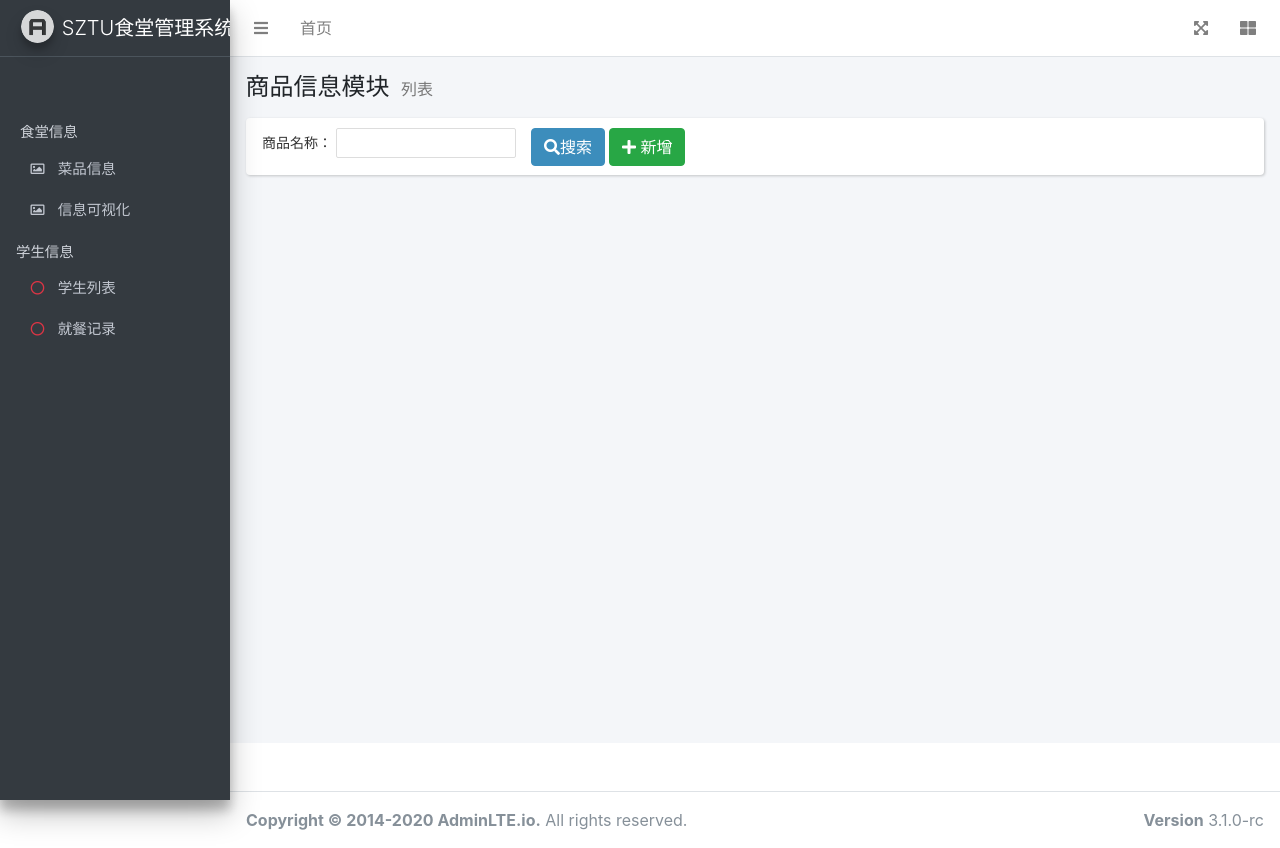
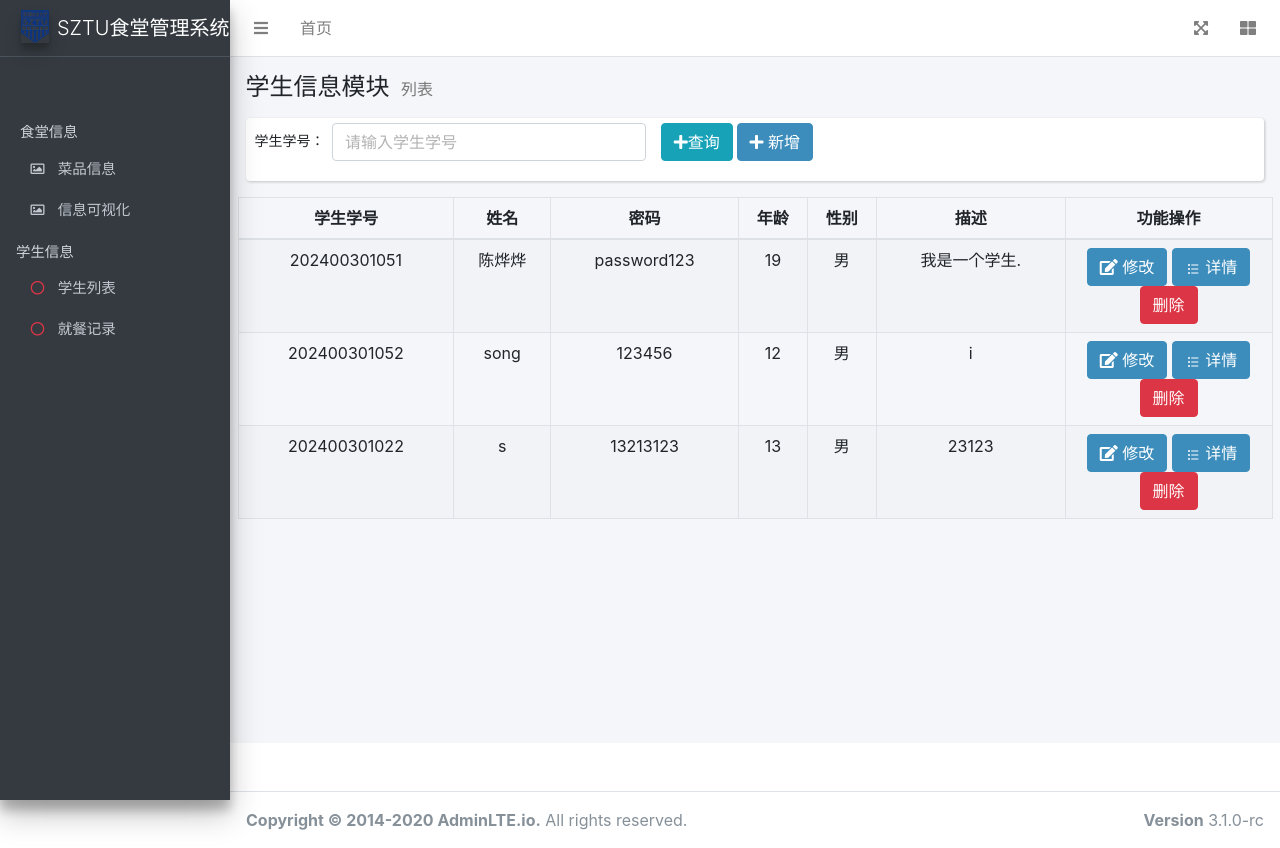
Before and after one commit to CutrelyAlex/2024CS-Python, a Flask app: page /stu/stu_list in a window 1280 px wide. Run offline with Flask 3, Linux system fonts and the light colour scheme; some libraries are stand-ins or nearby versions.

Commit message:
完成Dish视图

```diff
--- a/Debug.py
+++ b/Debug.py
@@ -2,6 +2,3 @@ import datetime
 from Core.DishController import DishController
 from Core.StudentController import StudentController, DiningInfo
 from Core.Studentevaluation import *
-
-stuController = StudentController()
-stuController.add_student("song", "202400301052", "123456", {"age":12, "gender":"Male", "description":"i"}, [])
--- a/Views/apps/Dish.py
+++ b/Views/apps/Dish.py
@@ -61,19 +61,23 @@ def dish_add():
 '''修改菜品'''
 @dish_bp.route('/dish_edit/<dish_id>', methods=['GET', 'POST'])
 def dish_edit(dish_id):
+    dish_id = dish_id.strip("()").split(",")
+    dish_obj = dishInit.find_dish_by_location(eval(dish_id[1]), eval(dish_id[0]))[0] # 根据菜名获得菜品全部信息
     if request.method == 'GET':
-        dish_obj = dishInit.find_dish_by_name(dish_id)[0] # 根据菜名获得菜品全部信息
+        print(dish_obj)
         f = DishForm()
-        con_allergens = ""  # 将lsit:allergens --> str:allergens
-        for show in dish_obj.allergens:
-            con_allergens = con_allergens + " " + show
-        f.name.data = dish_obj.name
+        str_allergen = "" # 将allergens列表形式转换成字符串输出
+        for allergen in dish_obj.allergens:
+            str_allergen += " " + allergen
+        str_allergen = str_allergen.strip()
+        # f.name.data = dish_obj.name
         f.category.data = dish_obj.category
         f.img_url.data = dish_obj.image_url
         f.calories.data = dish_obj.calories
         f.price.data = dish_obj.price
-        f.location.data = dish_obj.location
-        f.allergens.data = con_allergens
+        # f.location.data = dish_obj.location
+        f.allergens.data = str_allergen
+        f.description.data = dish_obj.description
         return render_template('MangerDish/edit.html', form=f)
     elif request.method == 'POST':
         f = DishForm(request.form)
@@ -82,10 +86,9 @@ def dish_edit(dish_id):
             img = request.files['img_url']
             if img.filename != '':
                 img.save(os.path.join(UPLOAD_FOLDER,img.filename))
-
             toListAllergens = f.allergens.data.split()
-            dishInit.update_dish(location=f.location.data, name=f.name.data, price=f.price.data,
-                                 category=f.calories.data, image_url=request.files['img_url'].filename, calories=f.calories.data,
+            dishInit.update_dish(location=eval(dish_id[1]),name=eval(dish_id[0]), price=f.price.data,
+                                 category=f.category.data, image_url=request.files['img_url'].filename, calories=f.calories.data,
                                  allergens=toListAllergens, description=f.description.data)
             return redirect(url_for('dish.dish_list'))
         else:
--- a/Views/apps/Stu.py
+++ b/Views/apps/Stu.py
@@ -9,7 +9,19 @@ stuInit = StudentController()
 '''学生列表'''
 @stu_bp.route('/stu_list', methods=['GET','POST'])
 def stu_list():
-   return render_template("MangerStu/index.html")
+    if request.method == 'GET':
+        studetns = stuInit.get_all_students()
+        return render_template('MangerStu/index.html', students=studetns)
+    elif request.method == 'POST':
+        find = request.form.get("IdorName")
+        if find:
+            students = stuInit.find_student_by_id(find)
+            if  not students:
+                students = stuInit.find_student_by_name(find)
+        else:
+            students = stuInit.get_all_students()
+        return render_template("MangerStu/index.html", students=students)
+
 
 '''新增学生'''
 @stu_bp.route('/stu_add', methods=['GET', 'POST'])
@@ -20,6 +32,9 @@ def stu_add():
         if stu_id:
             flash("学号重复，请查询")
             return render_template("MangerStu/add.html", form=f)
+        elif f.gender.data == "-1":
+            flash("性别不能为空")
+            return render_template("MangerStu/add_html", form=f)
         else:
             stuInit.add_student(location=f.student_id.data, name=f.name.data,
             student_id=f.student_id.data, password=f.password.data,profile=int(f.age.data),
@@ -28,9 +43,20 @@ def stu_add():
     return render_template('MangerStu/add.html', form=f)
 
 
-@stu_bp.route("/stu_edit", methods=['GET', 'POST'])
-def stu_edit():
-    pass
+@stu_bp.route("/stu_edit/<stu_id>", methods=['GET', 'POST'])
+def stu_edit(stu_id):
+    if request.method == 'GET':
+        stu_obj = stuInit.find_student_by_id(stu_id)
+        f = StuForm()
+        f.student_id.data = stu_obj.student_id
+        f.name.data = stu_obj.name
+        f.password.data = stu_obj.password
+        f.age.data = stu_obj.profile.age
+        f.gender.data = stu_obj.profile.gender
+        f.description.data = stu_obj.profile.description
+        return render_template('MangerStu/edit.html', form=f)
+    elif request.method == 'POST':
+        pass
 
 '''删除学生信息'''
 @stu_bp.route('/stu_del', methods=['GET','POST'])
--- a/Views/forms.py
+++ b/Views/forms.py
@@ -1,4 +1,4 @@
-from wtforms import StringField, TextAreaField, SelectField,FileField, FloatField,DateTimeField
+from wtforms import StringField, TextAreaField, SelectField,FileField,FloatField,DateTimeField,IntegerField
 from flask_wtf import FlaskForm
 from flask_wtf.file import FileAllowed
 from wtforms.validators import Length, DataRequired
@@ -34,7 +34,7 @@ class DishForm(FlaskForm):
 
     description = TextAreaField(label="菜品详情",
                 validators=[DataRequired()],
-                render_kw={"class":"form-control", "placeholder":"菜品描述和上传图片", "rows":5, "cols":50})
+                render_kw={"class":"form-control", "placeholder":"请输入菜的描述", "rows":5, "cols":50})
 
 
 class StuForm(FlaskForm):
@@ -55,7 +55,7 @@ class StuForm(FlaskForm):
     validators=[DataRequired(message="密码不能为空")],
     render_kw={"class":"form-control", "placeholder":"请输入密码"})
 
-    age = StringField(label="学生年龄",
+    age = IntegerField(label="学生年龄",
     validators=[DataRequired(message="学生年龄不能为空")],
     render_kw={"class":"form-control", "placeholder":"请输入年龄"})
 
--- a/Views/templates/MangerDish/index.html
+++ b/Views/templates/MangerDish/index.html
@@ -57,6 +57,7 @@
                     <tr>
                         <th>位置</th>
                         <th>菜名</th>
+                        <th>种类</th>
                         <th>价格</th>
                         <th>热量</th>
                         <th>材料</th>
@@ -70,13 +71,14 @@
                         <tr>
                             <td>{{ dish.location }}</td>
                             <td>{{ dish.name }}</td>
+                            <td>{{ dish.category }}</td>
                             <td>{{ dish.price }}</td>
                             <td>{{ dish.calories }}</td>
                             <td>{% for main in dish.allergens %}{{main}} {% endfor %}</td>
                             <td><img src="{{ url_for('static', filename='img/') }}{{ dish.image_url }}" width="50px" height="50px"></td>
                             <td>{{ dish.description }}</td>
                             <td width="20%">
-                                <a class="btn btn-primary single" href="{{ url_for('dish.dish_edit', dish_id = dish.name ) }}">
+                                <a class="btn btn-primary single" href="{{ url_for('dish.dish_edit', dish_id = (dish.name,dish.location)) }}">
                                     <i class="fa fa-edit"></i> 修改
                                 </a>
                                 <a class="btn btn-danger" href="javascript:void(0)" onclick="showDeleteModal(this)">删除</a>
--- a/Views/templates/MangerStu/index.html
+++ b/Views/templates/MangerStu/index.html
@@ -8,7 +8,7 @@
                     <div class="row">
                         <div class="col-sm-6">
                             <h1 class="m-0">
-                                商品信息模块
+                                学生信息模块
                                 <small>列表</small>
                             </h1>
                         </div>
@@ -21,27 +21,72 @@
             <div class="container-fluid">
                 <div class="row">
                     <div class="col-12 search-collapse">
-                        <form id="search_form">
-                            <div class="select-list">
-                                <ul>
-                                    <li>
-                                        <label>商品名称： </label>
-
-                                        <input type="text" id="student_id" name="student_id" value=""/>
-                                    </li>
-                                    <li>
-                                        <a class="btn btn-primary btn-edit" id="btn_search"><i class="fa fa-search"></i>搜索</a>
-                                        <a class="btn btn-success" href="{{ url_for('stu.stu_add') }}">
-                                            <i class="fa fa-plus"></i> 新增
-                                        </a>
-
-                                    </li>
-                                </ul>
+                        <form id="search_form" method="post">
+                            <div class="form-group row">
+                                <label for="inputtext" class="col-form-label">学生学号：</label>
+                                <div class="col-md-4">
+                                    <input type="text" id="search_name" name="IdorName" class="form-control" placeholder="请输入学生学号"/>
+                                </div>
+                                <div class="col-md-4">
+                                    <button type="submit" class="btn btn-info"><i class="fa fa-plus"></i>查询</button>
+                                    <a class="btn btn-primary single" href="{{ url_for('stu.stu_add' ) }}">
+                                        <i class="fa fa-plus"></i> 新增
+                                    </a>
+                                </div>
                             </div>
                         </form>
                     </div>
                 </div>
             </div>
         </section>
+        <div class="col-sm-12 main">
+            <div class="panel panel-primary">
+              <div class="panel-body text-center">
+                <table class="table table-bordered table-condensed table-striped">
+                  <thead>
+                    <tr>
+                    <th scope="col">学生学号</th>
+                    <th scope="col">姓名</th>
+                    <th scope="col">密码</th>
+                    <th scope="col">年龄</th>
+                    <th scope="col">性别</th>
+                    <th scope="col">描述</th>
+                    <th scope="col">功能操作</th>
+                    </tr>
+                  </thead>
+                  <tbody>
+                    {% for stu in students %}
+                        <tr>
+                            <td>{{ stu.student_id }}</td>
+                            <td>{{ stu.name }}</td>
+                            <td>{{ stu.password }}</td>
+                            <td>{{ stu.profile.age }}</td>
+                            {% if stu.profile.gender == "Male" %}
+                                <td>男</td>
+                            {% else %}
+                                <td>女</td>
+                            {% endif %}
+                            <td>{{ stu.profile.description }}</td>
+                            <td width="20%">
+                                <a class="btn btn-primary single" href="{{ url_for('stu.stu_edit' , stu_id = stu.student_id) }}">
+                                    <i class="fa fa-edit"></i> 修改
+                                </a>
+                                <a class="btn btn-primary single" href="#">
+                                    <svg t="1734422225733" class="icon" viewBox="0 0 1024 1024" version="1.1" xmlns="http://www.w3.org/2000/svg" p-id="4312" width="16" height="16"><path d="M419.037 287.953h413.124c17.673 0 32-14.327 32-32s-14.327-32-32-32H419.037c-17.673 0-32 14.327-32 32s14.327 32 32 32zM419.028 543.17h411.608c17.673 0 32-14.327 32-32s-14.327-32-32-32H419.028c-17.673 0-32 14.327-32 32s14.327 32 32 32zM832.161 735.802H419.037c-17.673 0-32 14.327-32 32s14.327 32 32 32h413.124c17.673 0 32-14.327 32-32s-14.327-32-32-32z" fill="#ffffff" p-id="4313"></path><path d="M256.037 255.953m-64 0a64 64 0 1 0 128 0 64 64 0 1 0-128 0Z" fill="#ffffff" p-id="4314"></path><path d="M256.037 510.787m-64 0a64 64 0 1 0 128 0 64 64 0 1 0-128 0Z" fill="#ffffff" p-id="4315"></path><path d="M256.037 767.621m-64 0a64 64 0 1 0 128 0 64 64 0 1 0-128 0Z" fill="#ffffff" p-id="4316"></path></svg> 详情
+                                </a>
+                                <a class="btn btn-danger" href="javascript:void(0)" onclick="showDeleteModal(this)">删除</a>
+                                <input type="hidden" id="id_hidden" value="{{ stu.student_id }}">
+                            </td>
+                        </tr>
+                    {% else %}
+                        <tr>
+                            <td colspan="7">无相关记录!</td>
+                        </tr>
+                    {% endfor %}
+                  </tbody>
+                </table>
+              </div>
+            </div>
+          </div>
     </div>
 {% endblock %}
--- a/Views/templates/base.html
+++ b/Views/templates/base.html
@@ -6,12 +6,12 @@
     {% block title %}
     <title>SZTU食堂管理系统</title>
     {% endblock %}
+    <link rel="shortcut icon" href="{{ url_for('static', filename='img/logo.png') }}">
     <link rel="stylesheet" href="{{ url_for('static',filename='plugins/fontawesome-free/css/all.min.css') }}">
     <link rel="stylesheet" href="{{ url_for('static',filename='css/adminlte.min.css') }}">
     <link rel="stylesheet" href="{{ url_for('static',filename='css/common.css') }}">
     <script src="{{ url_for('static',filename='plugins/jquery/jquery.min.js') }}"></script>
     <script src="{{ url_for('static',filename='plugins/bootstrap/js/bootstrap.min.js') }}"></script>
-    <script src="{{ url_for('static', filename='plugins/popper/popper.min.js') }}"></script>
     {% block ext_css %}
     {% endblock %}
 </head>
@@ -41,8 +41,8 @@
     </nav>
     <aside class="main-sidebar sidebar-dark-primary elevation-4">
         <a href="{{ url_for('index') }}" class="brand-link">
-            <img src="{{ url_for('static',filename='img/AdminLTELogo.png' ) }}" alt="AdminLTE Logo"
-                 class="brand-image img-circle elevation-3" style="opacity: .8">
+            <img src="{{ url_for('static',filename='img/logo.png' ) }}" alt="AdminLTE Logo"
+                 class="brand-image img-square elevation-3" style="opacity: .8">
             <span class="brand-text font-weight-light">SZTU食堂管理系统</span>
         </a>
         <br>
```
Also changed, not shown: Views/templates/MangerDish/edit.html (+1 -17 lines), Views/templates/MangerStu/edit.html (added, +98 -0 lines), dishes.json (+14 -1 lines), Views/static/img/1.png (added), Views/static/img/2.png (added), Views/static/img/33.png (added), Views/static/img/55.png (added), Views/static/img/brick.png (added), Views/static/img/exit.png (added), Views/static/img/fenshu1.png (added), Views/static/img/i10.png (added), Views/static/img/logo.png (added).
